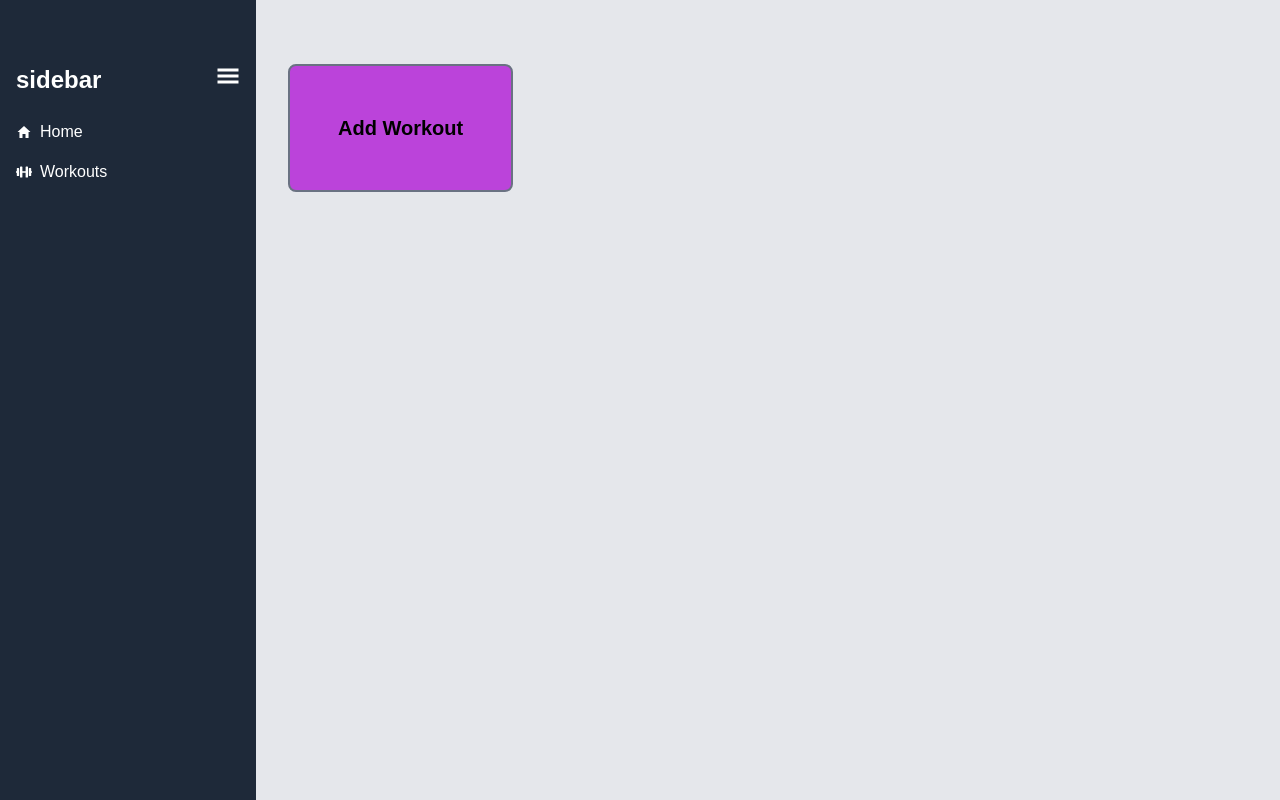
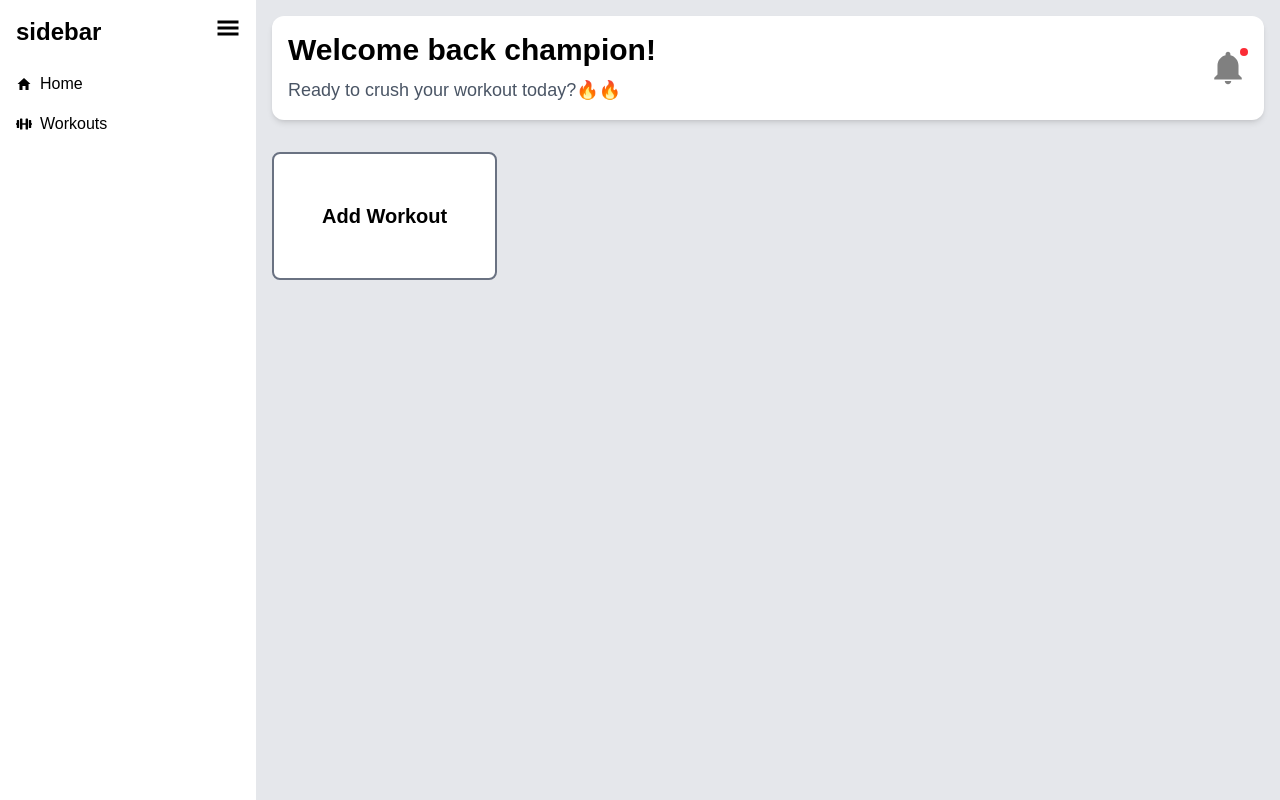
Before and after one commit to fares003/Fity, a Next.js app: page /workout in a window 1280 px wide. Built offline with nearby package versions, Linux system fonts and the light colour scheme.

Commit message:
starting workout page

```diff
--- a/app/workout/components/SideBar.tsx
+++ b/app/workout/components/SideBar.tsx
@@ -9,7 +9,7 @@ export interface itemsProps  {
 }
 export const Sidebar = ({ items, open, setOpen }: { items: itemsProps[]; open: boolean; setOpen: React.Dispatch<React.SetStateAction<boolean>> }) => {
   return (
-    <div className={`w-full h-screen bg-gray-800 text-white p-4 pt-16 transition-all duration-300`}>
+    <div className={`w-full h-screen bg-white shadow-md text-black p-4  transition-all duration-300`}>
       <h2 className={`${open ? '' : 'justify-center'} text-2xl justify-between flex w-full font-bold mb-6`}>{open&& <span> sidebar</span>} <span onClick={() => setOpen(!open)}><GiHamburgerMenu /></span></h2>
       {open &&
       <ul>
--- /dev/null
+++ b/app/workout/components/WelcomeBar.tsx
@@ -0,0 +1,29 @@
+import React from 'react'
+import { IoMdNotifications } from 'react-icons/io'
+
+function WelcomeBar({mainTitle, subTitle}: {mainTitle: string, subTitle: string}) {
+  return (
+          <div className='w-full text-3xl items-center font-bold mb-8 p-4 flex justify-between rounded-xl bg-white shadow-md text-black'>
+        <div>
+          <h1>
+        {mainTitle}
+        </h1>
+        <h4 className='text-lg font-normal mt-2 text-gray-600'>
+        {subTitle}
+        </h4>
+        </div>
+        <div className='relative cursor-pointer'>
+          <span   className="text-4xl relative
+             before:content-[''] before:w-2 before:h-2
+             before:rounded-full before:bg-red-500
+             before:absolute before:top-0 before:right-0">
+<IoMdNotifications
+color='gray' size={40}
+/>
+</span>
+        </div>
+      </div>
+  )
+}
+
+export default WelcomeBar
--- a/app/workout/page.tsx
+++ b/app/workout/page.tsx
@@ -1,9 +1,12 @@
 import React from 'react'
 import Card from '../Components/Card'
+import WelcomeBar from './components/WelcomeBar'
+
 function page() {
   return (
-    <div className='h-screen bg-gray-200  px-8 py-16'>
-        <Card className='p-12 bg-[#bb43da]' body={<div className='font-bold text-xl'>Add Workout</div>}/>
+    <div className='h-screen bg-gray-200  p-4 '>
+        <WelcomeBar mainTitle='Welcome back champion! ' subTitle='Ready to crush your workout today?🔥🔥'/>
+        <Card className='p-12 bg-white' body={<div className='font-bold text-xl'>Add Workout</div>}/>
     </div>
   )
 }
```
